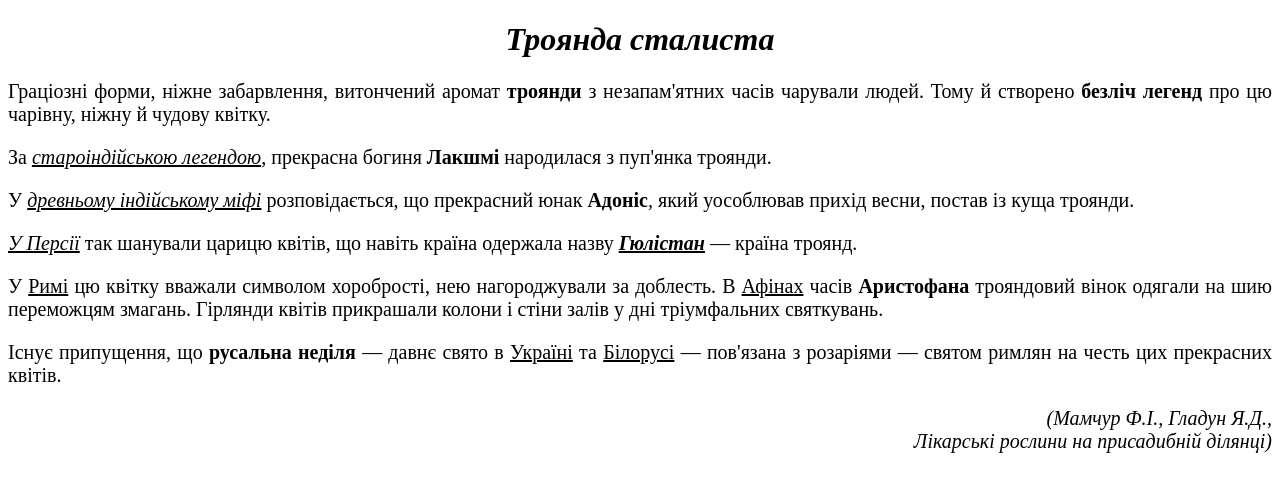
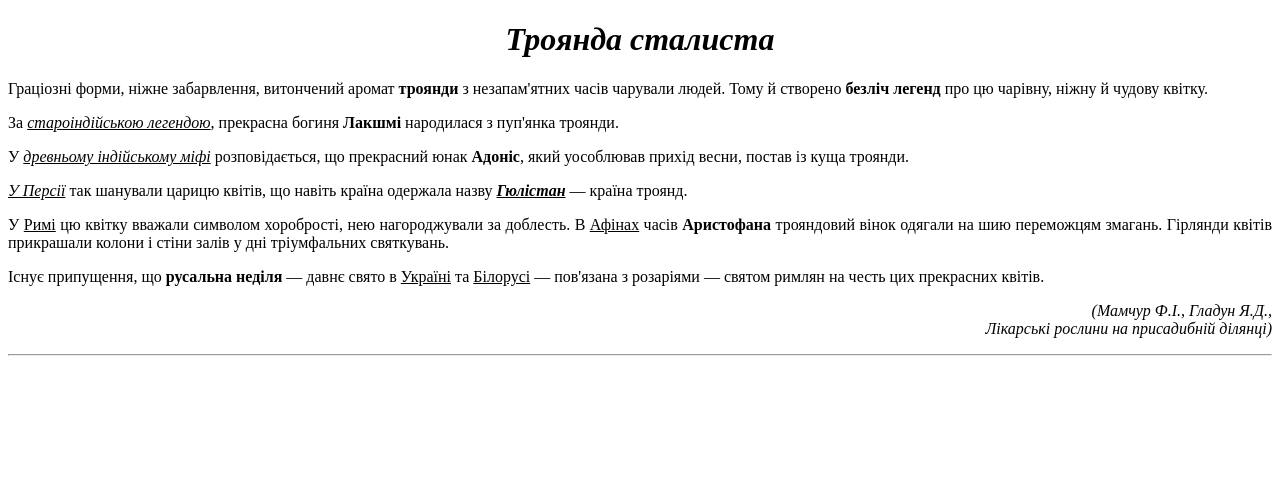
Before and after one commit to AndruKP/school_IT, a plain HTML site: page lab2/index.html in a window 1280 px wide. Drawn offline with Linux system fonts and the light colour scheme.

Commit message:
Updated lab2

```diff
--- a/lab2/index.html
+++ b/lab2/index.html
@@ -13,5 +13,6 @@
 <p>У <u>Римі</u> цю квітку вважали символом хоробрості, нею нагороджували за доблесть. В <u>Афінах</u> часів <b>Аристофана</b> трояндовий вінок одягали на шию переможцям змагань. Гірлянди квітів прикрашали колони і стіни залів у дні тріумфальних святкувань.</p>
 <p>Існує припущення, що <b>русальна неділя</b> — давнє свято в <u>Україні</u> та <u>Білорусі</u> — пов'язана з розаріями — святом римлян на честь цих прекрасних квітів.</p>
 <p class="author"><i>(Мамчур Ф.І., Гладун Я.Д., <br>Лікарські рослини на присадибній ділянці)</i></p>
+<hr>
 </body>
 </html>
--- a/lab2/style.css
+++ b/lab2/style.css
@@ -1,6 +1,5 @@
 p{
     text-align:justify;
-    font-size: 20px;
 }
 .author{
     text-align:right;
```
